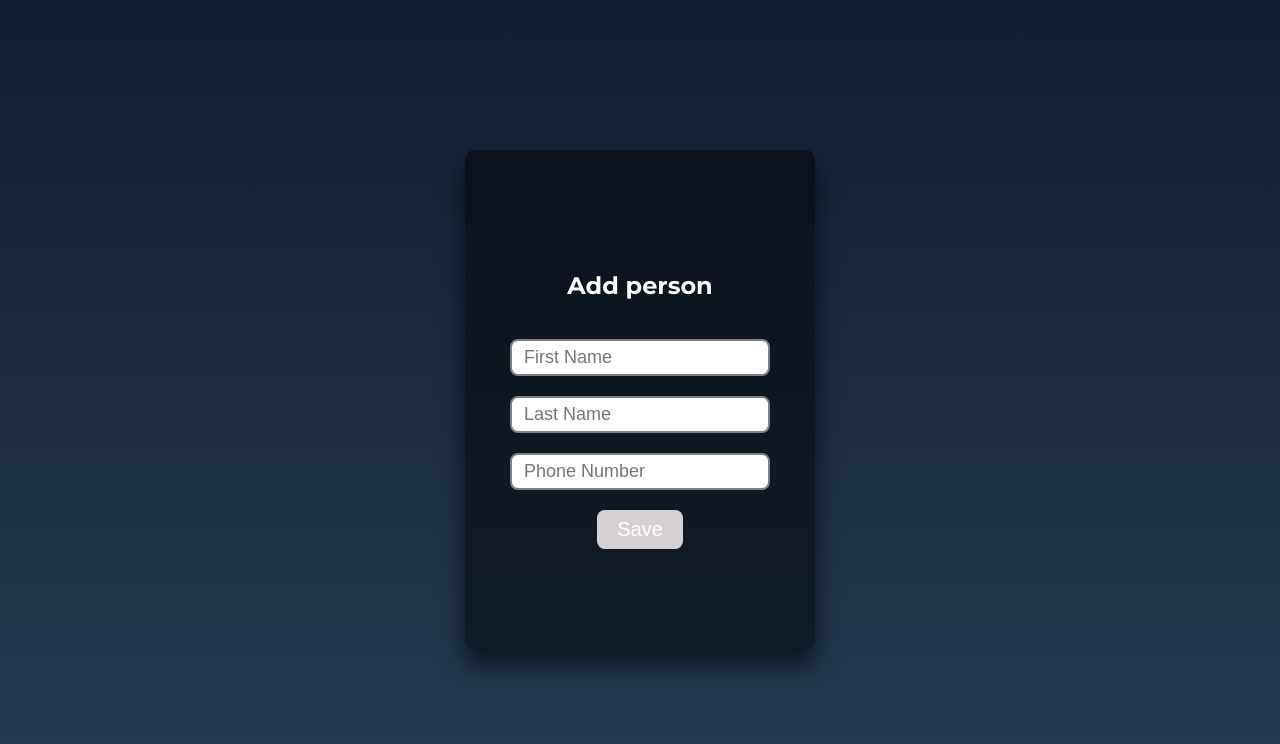
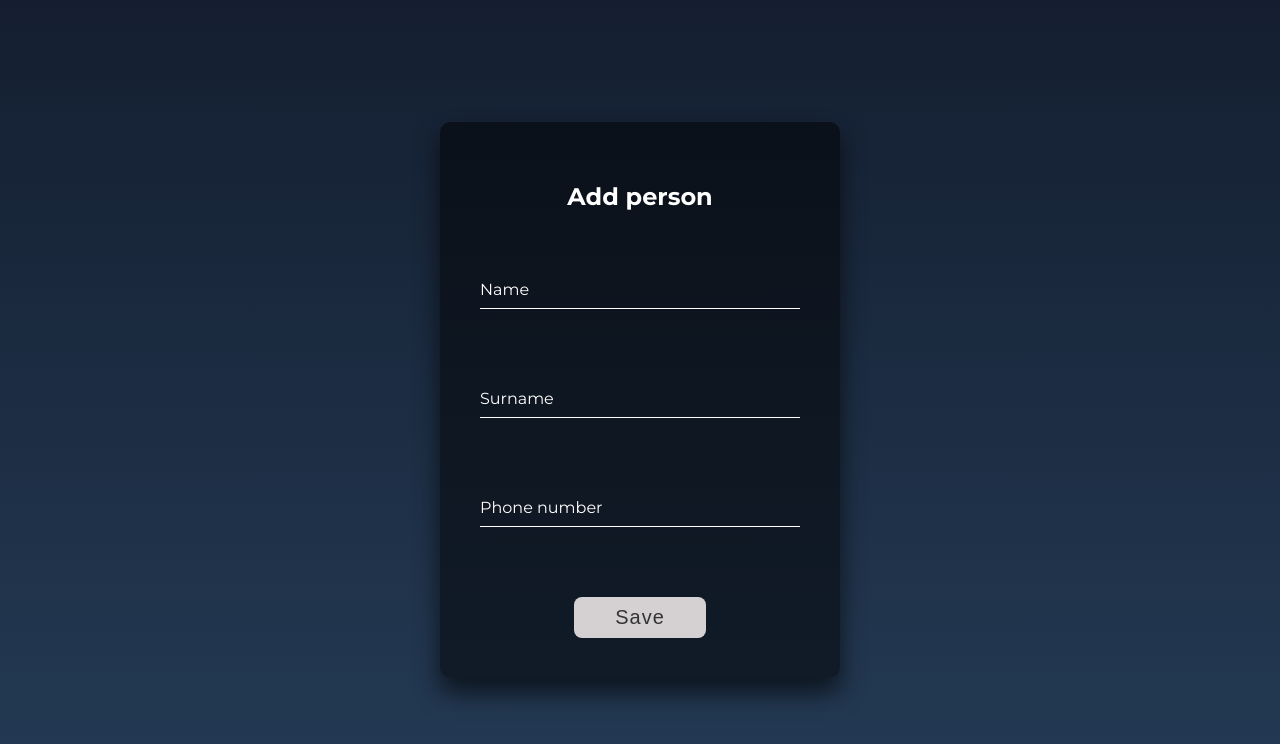
Before and after one commit to Sanechek1337/onelab-react, a React (Create React App) app: page /add in a window 1280 px wide. Shown: the top 744 px of the page. Built offline with nearby package versions, Linux system fonts and the light colour scheme.

Commit message:
feat: add styles to add person page

```diff
--- a/src/page/Add.jsx
+++ b/src/page/Add.jsx
@@ -35,27 +35,39 @@ export default function Add() {
       <StyledForm>
         <StyledTitle>Add person</StyledTitle>
 
+        <StyledInputContainer>
           <StyledInput
             value={personFormData.name}
             onChange={handleInputChange}
             type="text"
             name="name"
-          placeholder="First Name"
+            required
           />
+          <StyledLabel htmlFor="name">Name</StyledLabel>
+        </StyledInputContainer>
+
+        <StyledInputContainer>
           <StyledInput
             value={personFormData.surname}
             onChange={handleInputChange}
             type="text"
             name="surname"
-          placeholder="Last Name"
+            required
           />
+          <StyledLabel htmlFor="surname">Surname</StyledLabel>
+        </StyledInputContainer>
+
+        <StyledInputContainer>
           <StyledInput
             value={personFormData.phoneNumber}
             onChange={handleInputChange}
             type="text"
             name="phoneNumber"
-          placeholder="Phone Number"
+            required
           />
+          <StyledLabel htmlFor="phoneNumber">Phone number</StyledLabel>
+        </StyledInputContainer>
+
         <StyledButton
           onClick={onSave}
           disabled={
@@ -72,48 +84,85 @@ export default function Add() {
 }
 
 const StyledFormContainer = styled('div')`
-  width: 350px;
-  height: 500px;
-  display: flex;
-  justify-content: center;
-  align-items: center;
-  background: #0000007f;
-  box-shadow: 0 15px 25px #00000099;
+  width: 400px;
+  padding: 40px;
+  margin: 0 10px;
+  background: rgba(0, 0, 0, 0.5);
+  box-sizing: border-box;
+  box-shadow: 0 15px 25px rgba(0, 0, 0, 0.6);
   border-radius: 10px;
 `;
 
 const StyledForm = styled('div')`
   display: flex;
   flex-direction: column;
-  gap: 20px;
+  gap: 40px;
 `;
 
-const StyledInput = styled('input')`
-  padding: 6px 12px;
-  border-radius: 8px;
-  border: 2px solid #808080;
-  font-size: 18px;
-`;
-
-const StyledButton = styled('button')`
-  align-self: center;
-  padding: 8px 20px;
-  background-color: #40486d;
-  color: #fff;
-  font-size: 20px;
-  border-radius: 8px;
-  border: none;
-
-  &:hover {
-    background-color: #2a3357;
-  }
-
-  &:disabled {
-    background-color: #d5d1d2;
-  }
+const StyledInputContainer = styled('div')`
+  position: relative;
 `;
 
 const StyledTitle = styled('h2')`
   color: #fff;
   text-align: center;
 `;
+
+const StyledLabel = styled('label')`
+  position: absolute;
+  top: 0;
+  left: 0;
+  padding: 10px 0;
+  font-size: 16px;
+  color: #fff;
+  pointer-events: none;
+  transition: 0.3s;
+`;
+
+const StyledInput = styled('input')`
+  width: 100%;
+  padding: 10px 0;
+  font-size: 16px;
+  color: #fff;
+  margin-bottom: 30px;
+  border: none;
+  border-bottom: 1px solid #fff;
+  outline: none;
+  background: transparent;
+
+  &:focus ~ label,
+  &:valid ~ label {
+    top: -20px;
+    left: 0;
+    color: #03e9f4;
+    font-size: 12px;
+  }
+`;
+
+const StyledButton = styled('button')`
+  align-self: center;
+  padding: 8px 40px;
+  background-color: transparent;
+  border: 1px solid #03e9f4;
+  color: #03e9f4;
+  letter-spacing: 1px;
+  font-size: 20px;
+  border-radius: 8px;
+  transition: 0.5s;
+
+  &:hover {
+    background-color: #01a9b2;
+    color: #fff;
+    border-radius: 5px;
+    box-shadow:
+      0 0 5px #01a9b2,
+      0 0 25px #01a9b2;
+  }
+
+  &:disabled {
+    background-color: #d5d1d2;
+    border: 1px solid transparent;
+    color: #343434;
+    box-shadow: none;
+  }
+`;
```
Lines whose indentation alone changed are shown as unchanged.
